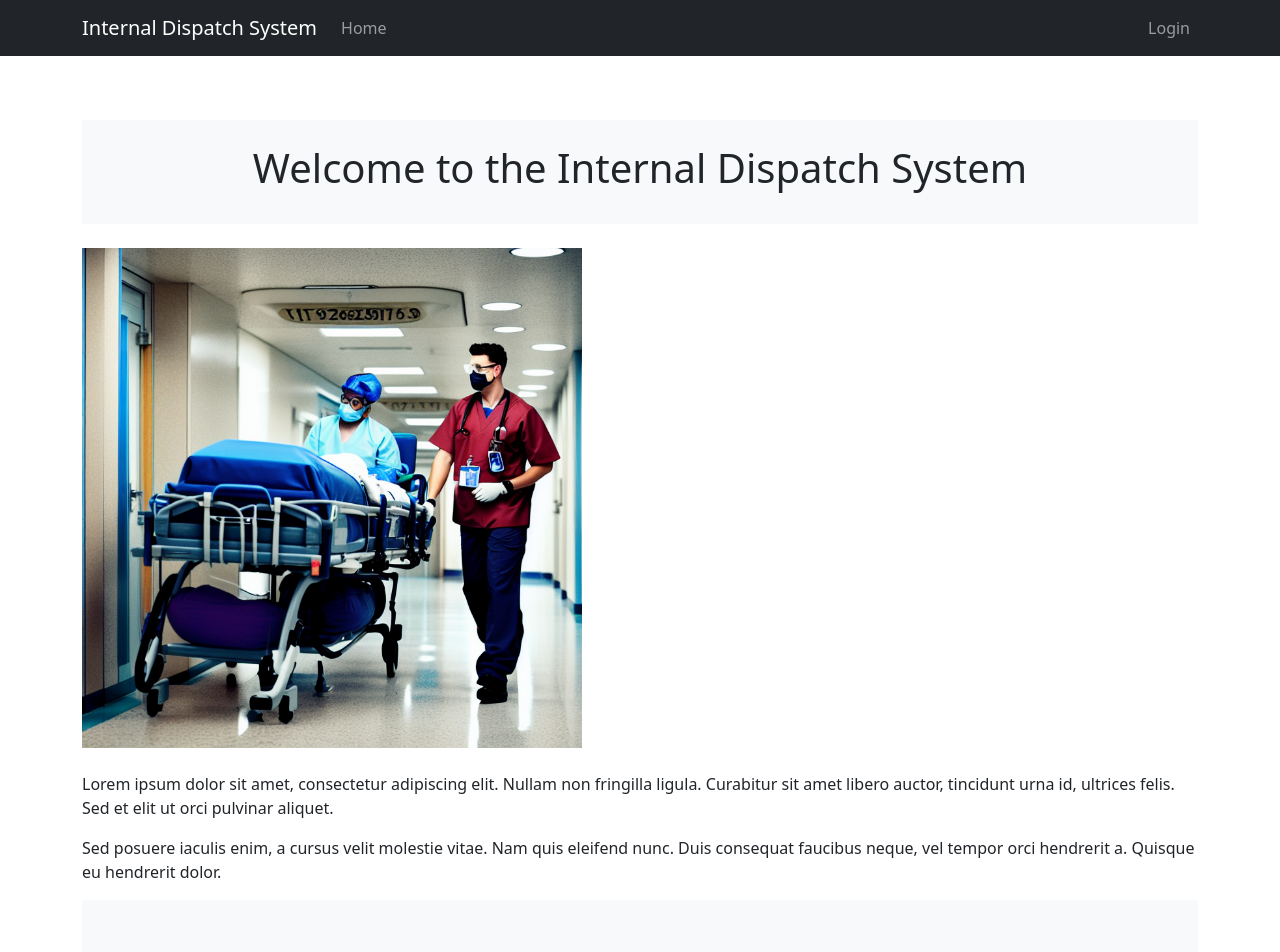
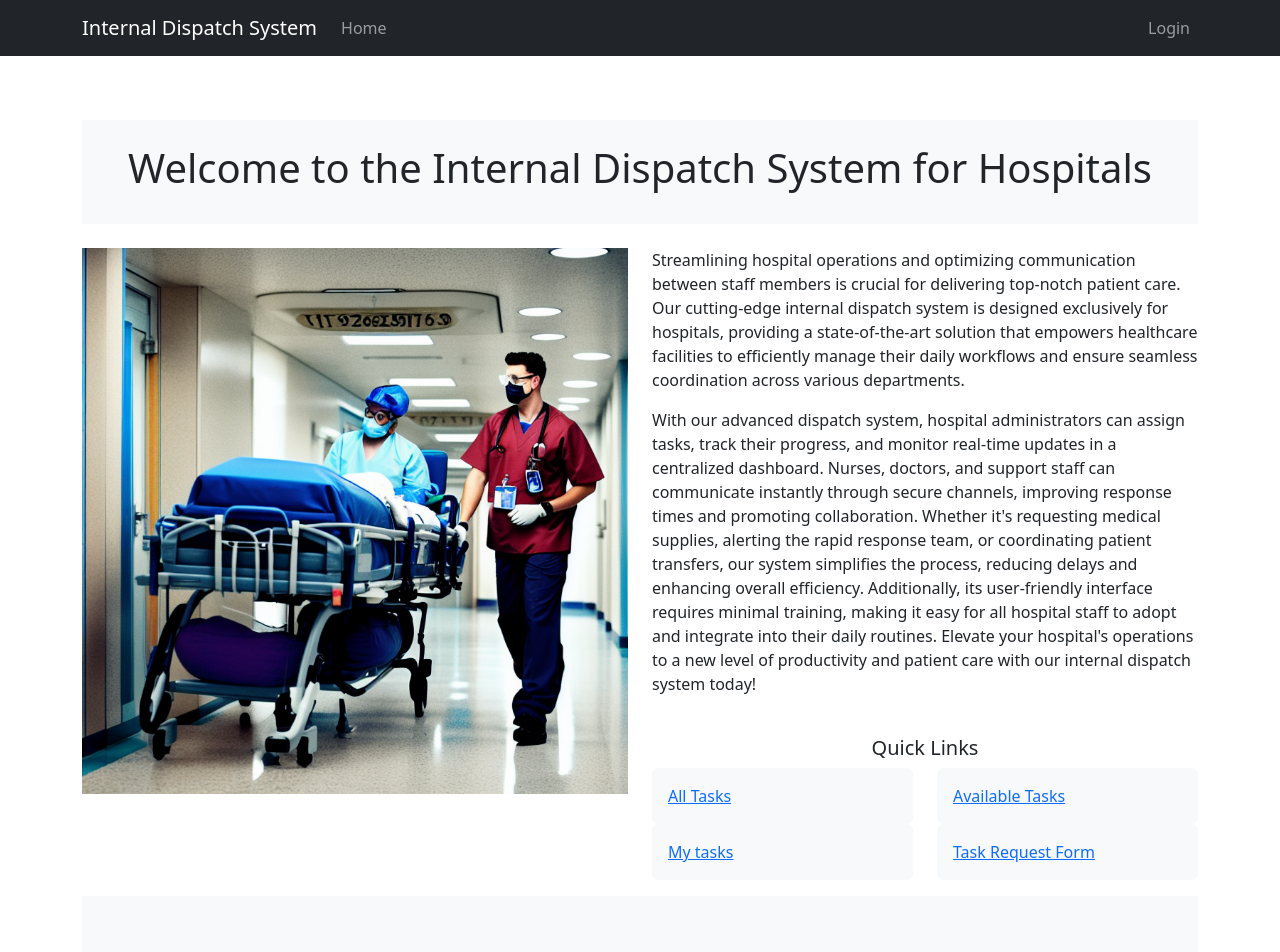
Before and after one commit to KHUSHU1501/Internal_Dispatch_System, a Next.js app in the folder ids_ui/: page / in a window 1280 px wide. Shown: the top 952 px of the page. Built offline with nearby package versions, Linux system fonts and the light colour scheme.

Commit message:
Home Page improvement

```diff
--- a/ids_ui/pages/index.js
+++ b/ids_ui/pages/index.js
@@ -1,42 +1,90 @@
-import Image from 'next/image';
-import Img1 from './Img1.jpg';
+import Image from "next/image";
+import Img1 from "./Img1.jpg";
+import { Col, Row } from "react-bootstrap";
 
 export default function Home() {
   return (
     <>
-      <div >
+      <div>
         <header className="navbar-light bg-light text-center mt-5">
           <br />
-          <h1>Welcome to the Internal Dispatch System</h1>
+          <h1>Welcome to the Internal Dispatch System for Hospitals</h1>
           <br />
         </header>
       </div>
       <br />
       <main>
+        <Row>
+          <Col>
             <div>
               <Image
                 src={Img1}
-            alt="Your Image"
-            width={500}
-            height={300}
+                alt="Internal Dispatch System"
+                width={600}
                 className="img-fluid"
                 padding={10}
               />
               <br />
               <br />
             </div>
+          </Col>
+          <Col>
             <div>
               <p>
-            Lorem ipsum dolor sit amet, consectetur adipiscing elit. Nullam non
-            fringilla ligula. Curabitur sit amet libero auctor, tincidunt urna
-            id, ultrices felis. Sed et elit ut orci pulvinar aliquet.
+                Streamlining hospital operations and optimizing communication
+                between staff members is crucial for delivering top-notch
+                patient care. Our cutting-edge internal dispatch system is
+                designed exclusively for hospitals, providing a state-of-the-art
+                solution that empowers healthcare facilities to efficiently
+                manage their daily workflows and ensure seamless coordination
+                across various departments.
               </p>
               <p>
-            Sed posuere iaculis enim, a cursus velit molestie vitae. Nam quis
-            eleifend nunc. Duis consequat faucibus neque, vel tempor orci
-            hendrerit a. Quisque eu hendrerit dolor.
+                With our advanced dispatch system, hospital administrators can
+                assign tasks, track their progress, and monitor real-time
+                updates in a centralized dashboard. Nurses, doctors, and support
+                staff can communicate instantly through secure channels,
+                improving response times and promoting collaboration. Whether
+                it's requesting medical supplies, alerting the rapid response
+                team, or coordinating patient transfers, our system simplifies
+                the process, reducing delays and enhancing overall efficiency.
+                Additionally, its user-friendly interface requires minimal
+                training, making it easy for all hospital staff to adopt and
+                integrate into their daily routines. Elevate your hospital's
+                operations to a new level of productivity and patient care with
+                our internal dispatch system today!
               </p>
             </div>
+            <br />
+            <ul className="list-unstyled">
+              <h5 className="text-center">Quick Links</h5>
+              <Row>
+                <Col>
+                  <li className="bg-light p-3 rounded">
+                    <a href="./alltasks">All Tasks</a>
+                  </li>
+                </Col>
+                <Col>
+                  <li className="bg-light p-3 rounded">
+                    <a href="./tasks">Available Tasks</a>
+                  </li>
+                </Col>
+              </Row>
+              <Row>
+                <Col>
+                  <li className="bg-light p-3 rounded">
+                    <a href="./mytasks">My tasks</a>
+                  </li>
+                </Col>
+                <Col>
+                  <li className="bg-light p-3 rounded">
+                    <a href="./tasks">Task Request Form</a>
+                  </li>
+                </Col>
+              </Row>
+            </ul>
+          </Col>
+        </Row>
       </main>
       <footer className="bg-light p-3">
         <div className="container text-center">
```
Lines whose indentation alone changed are shown as unchanged.
